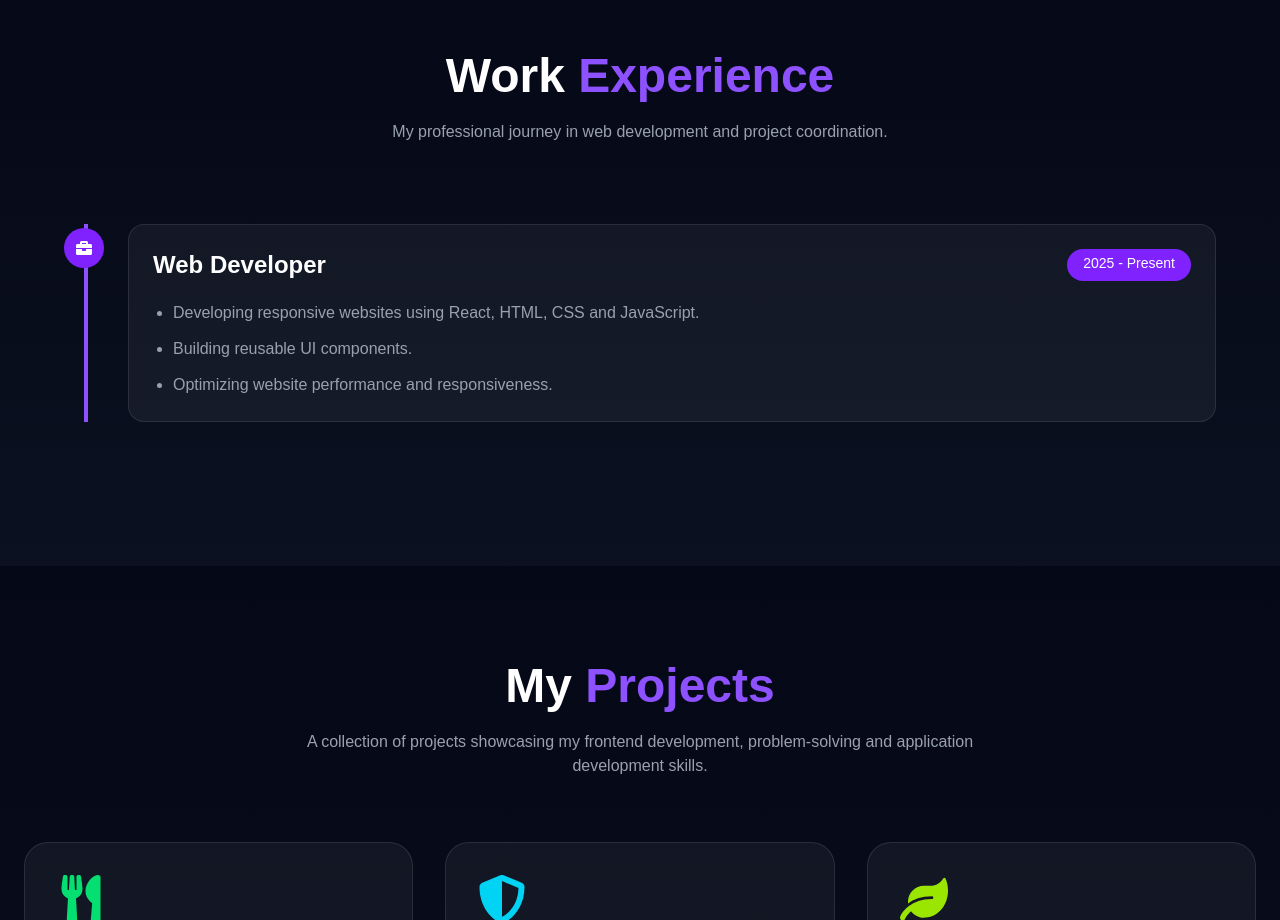
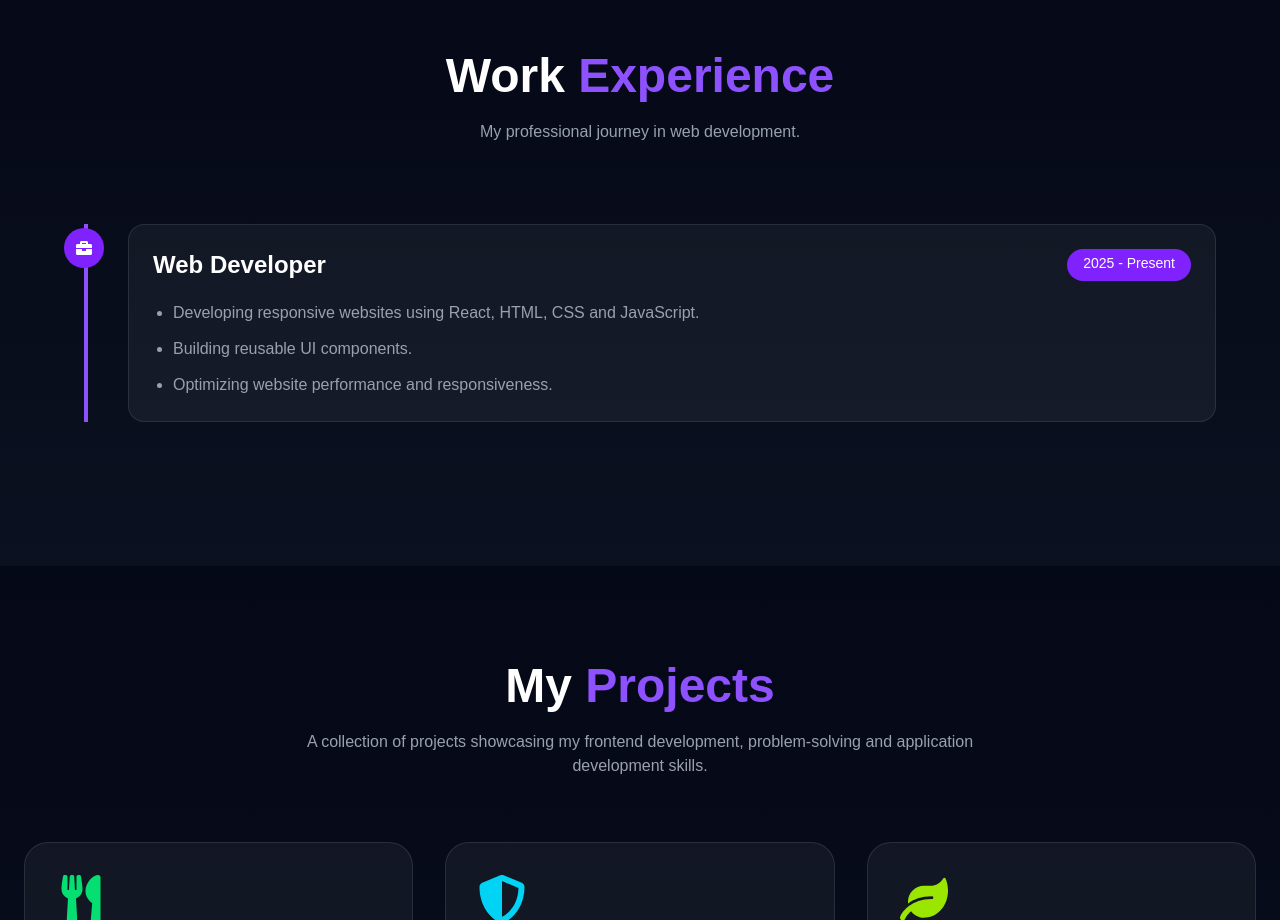
Before and after one commit to Jadhav14/swati-portfolio, a React (Vite) app: page / in a window 1280 px wide. Shown: the part 3060-3980 px from the top of the page. Built offline with nearby package versions, Linux system fonts and the light colour scheme.

Commit message:
Update experience description in Experience.jsx
Removed reference to project coordination from the description.

```diff
--- a/src/components/Experience.jsx
+++ b/src/components/Experience.jsx
@@ -26,7 +26,7 @@ export default function Experience() {
         </h2>
 
         <p className="text-center text-gray-400 mt-5">
-          My professional journey in web development and project coordination.
+          My professional journey in web development.
         </p>
 
         <div className="relative mt-20">
```
